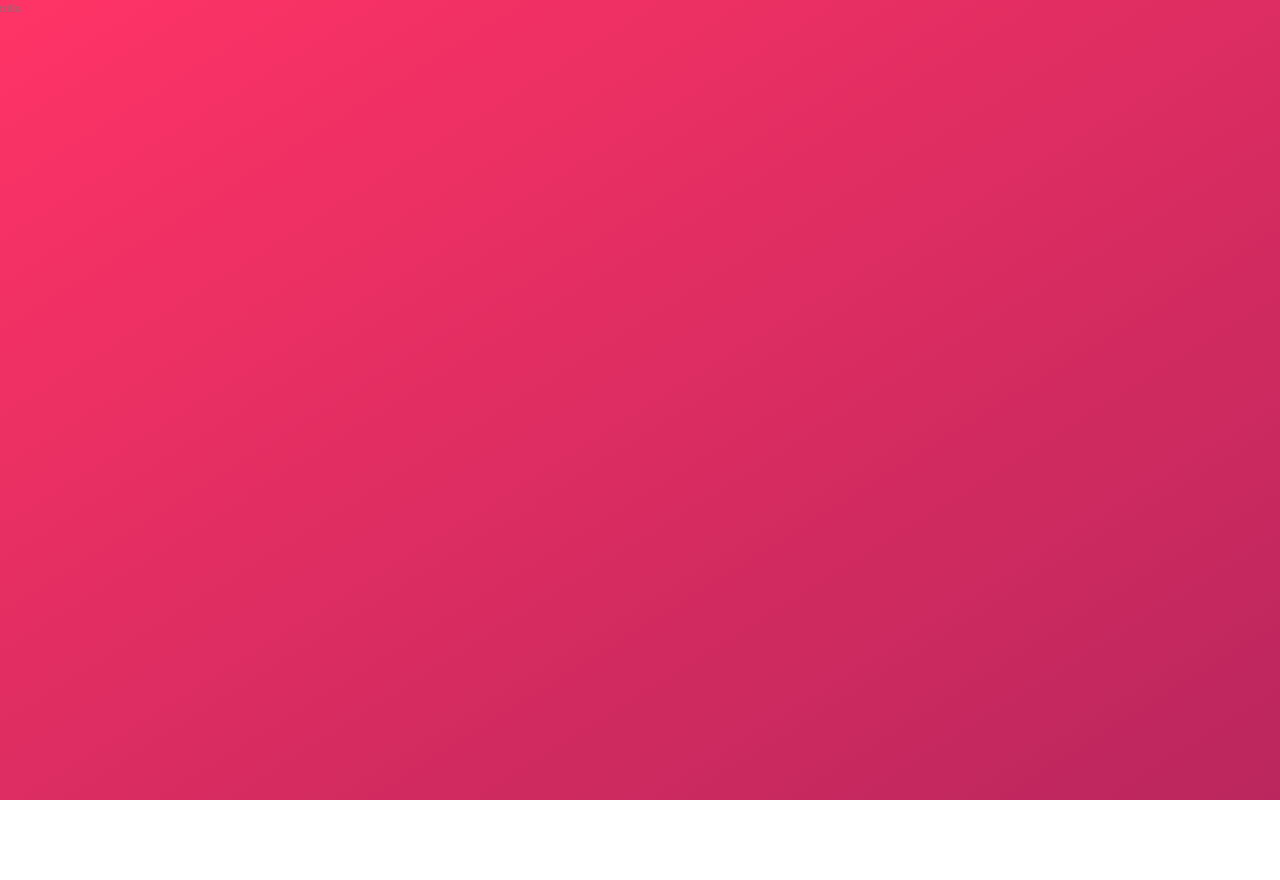
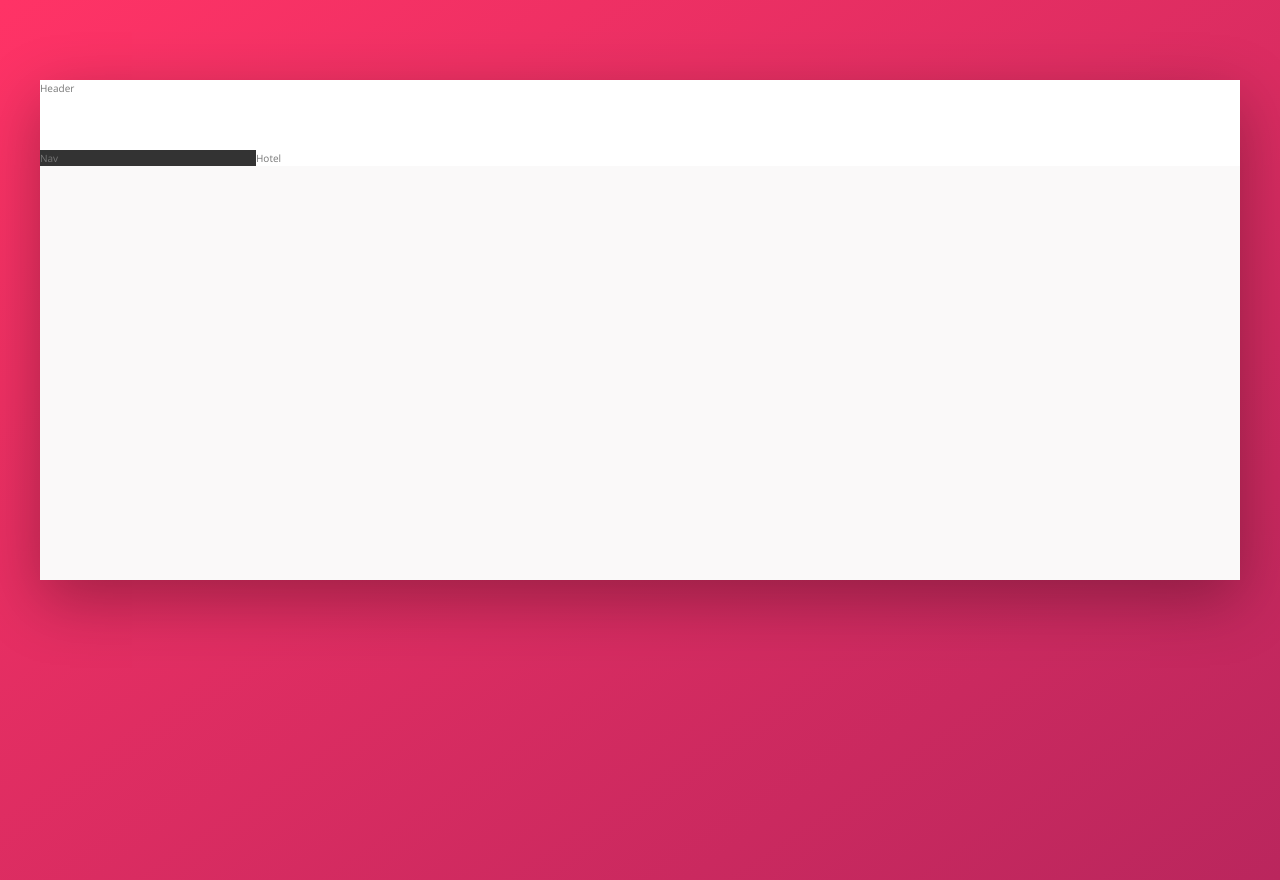
Before and after one commit to dhowai/css-course-proj-1, a website: page index.html in a window 1280 px wide. Before the commit the page ends 800 px from the top, so only its background shows below. Drawn offline with nearby package versions, Linux system fonts and the light colour scheme.

Commit message:
Build overall layout for page

```diff
--- a/index.html
+++ b/index.html
@@ -11,6 +11,18 @@
         <title>trillo &mdash; Your all-in-one booking app</title>
     </head>
     <body>
-        trillo
+        <div class="container">
+            <header class="header">
+                Header
+            </header>
+            <div class="content">
+                <nav class="sidebar">
+                    Nav
+                </nav>
+                <main class="hotel-view">
+                    Hotel
+                </main>
+            </div>
+        </div>
     </body>
 </html>
--- a/sass/_base.scss
+++ b/sass/_base.scss
@@ -11,6 +11,8 @@
     --color-grey-dark-1: #333;
     --color-grey-dark-2: #777;
     --color-grey-dark-3: #999;
+
+    --shadow-dark: 0 2rem 6rem rgb(0, 0, 0, .3);
 }
 
 * {
--- a/sass/_layout.scss
+++ b/sass/_layout.scss
@@ -0,0 +1,29 @@
+.container {
+    max-width: 120rem;
+    margin: 8rem auto;
+    background-color: var(--color-grey-light-1);
+    box-shadow: var(--shadow-dark);
+
+    min-height: 50rem;
+}
+.header {
+    height: 7rem;
+    background-color: #fff;
+    border-bottom: var(--color-grey-light-2);
+}
+
+.content {
+    display: flex;
+}
+
+.sidebar {
+    background-color: var(--color-grey-dark-1);
+
+    flex: 0 0 18%;
+}
+
+.hotel-view {
+    background-color: #fff;
+
+    flex: 1;
+}
```
Also changed, not shown: css/style.css.
